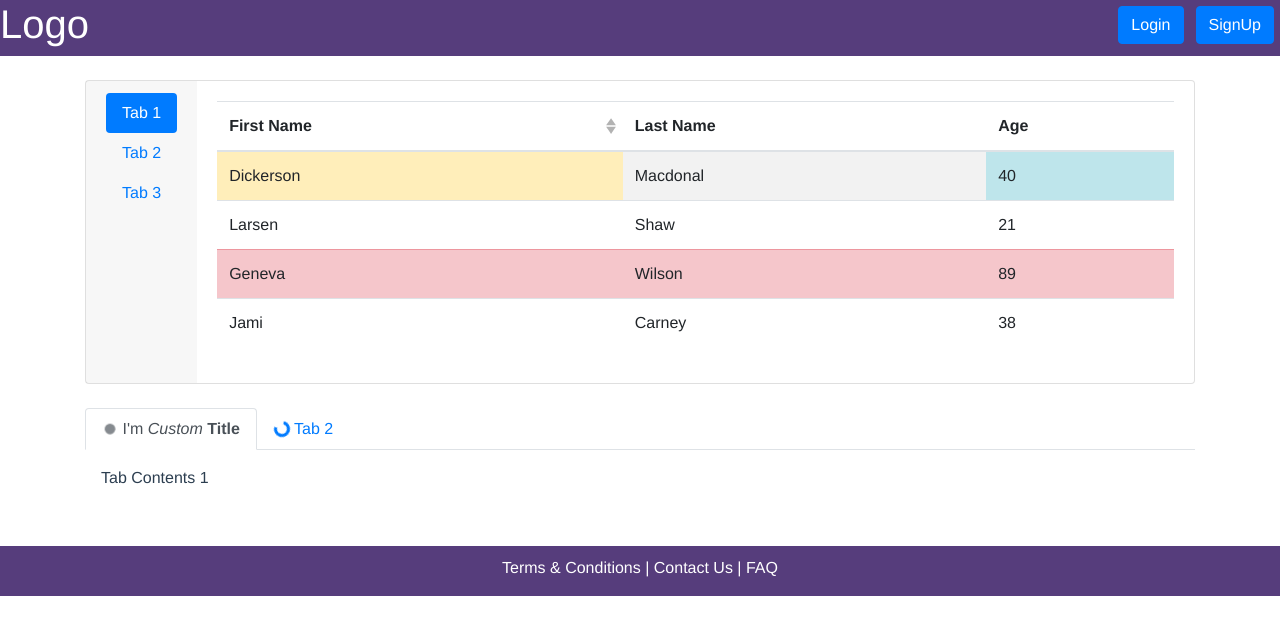
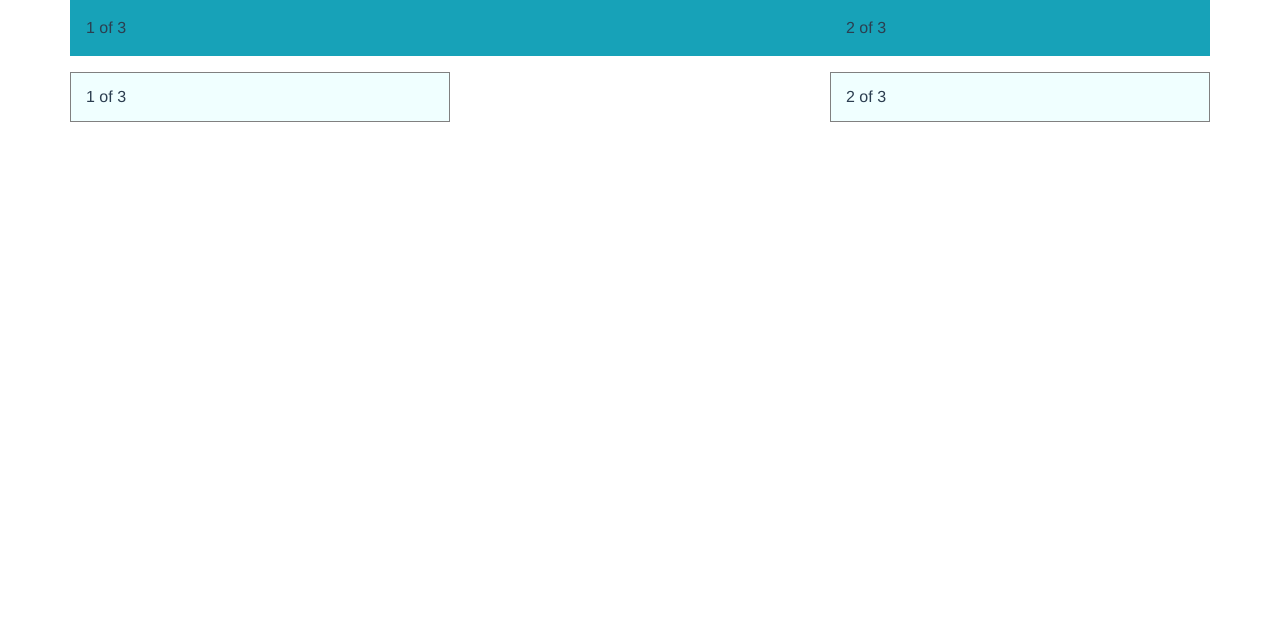
Before and after one commit to matrizlab/vue04, a Vue app: page / in a window 1280 px wide. Shown: the top 634 px of the page. Built offline with nearby package versions, Linux system fonts and the light colour scheme.

Commit message:
add layout component

```diff
--- a/src/App.vue
+++ b/src/App.vue
@@ -2,21 +2,24 @@
   <div id="app">
     <!-- <FormComponent /> -->
     <!-- <Home /> -->
-    <Tabs />
+    <!-- <Tabs /> -->
+    <Layout />
   </div>
 </template>
 
 <script>
 // import FormComponent from "./components/FormComponent.vue";
 // import Home from "./components/Home.vue";
-import Tabs from "./components/Tabs.vue";
+// import Tabs from "./components/Tabs.vue";
+import Layout from "./components/Layout.vue";
 
 export default {
   name: "app",
   components: {
     // FormComponent,
     // Home,
-    Tabs
+    // Tabs,
+    Layout
   }
 };
 </script>
--- /dev/null
+++ b/src/components/Layout.vue
@@ -0,0 +1,27 @@
+<template>
+    <b-container class="bv-example-row">
+        <b-row class="mb-3">
+            <b-col sm="8" class="p-3 bg-info">1 of 3</b-col>
+            <b-col sm="4" class="ml-auto p-3 bg-info">2 of 3</b-col>
+        </b-row>
+
+        <b-row>
+            <b-col md="4" order="1">1 of 3</b-col>
+            <b-col md="4" offset-md="4" order="2">2 of 3</b-col>
+            <!-- <b-col sm order="1">3 of 3</b-col> -->
+        </b-row>
+    </b-container>
+</template>
+<script>
+export default {
+    name: 'Layout'
+}
+</script>
+<style scoped>
+.bv-example-row .row>[class^="col"]  {
+    padding-top: .75rem;
+    padding-bottom: .75rem;
+    background-color: azure;
+    border: 1px solid gray;
+}
+</style>
```
